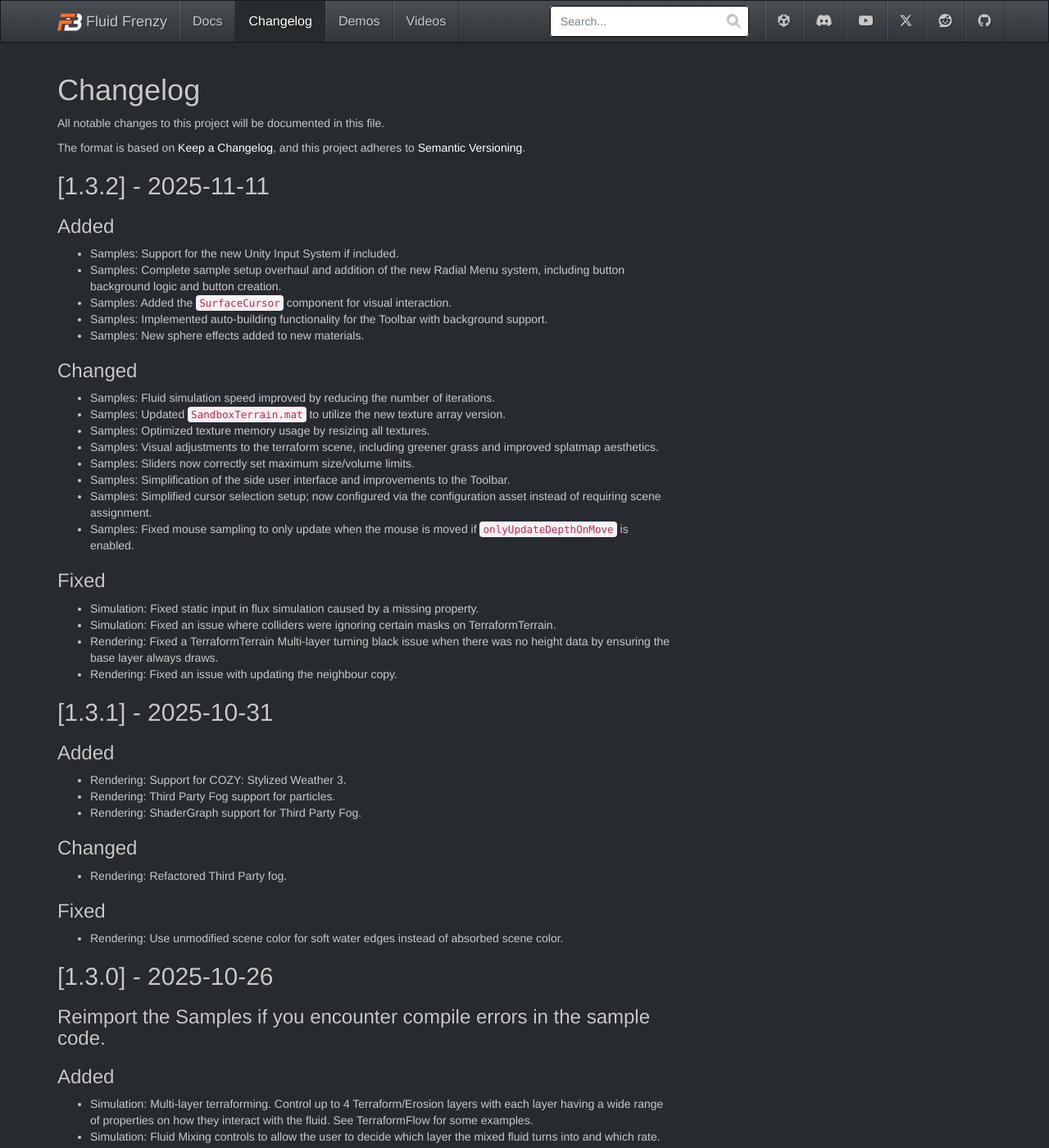
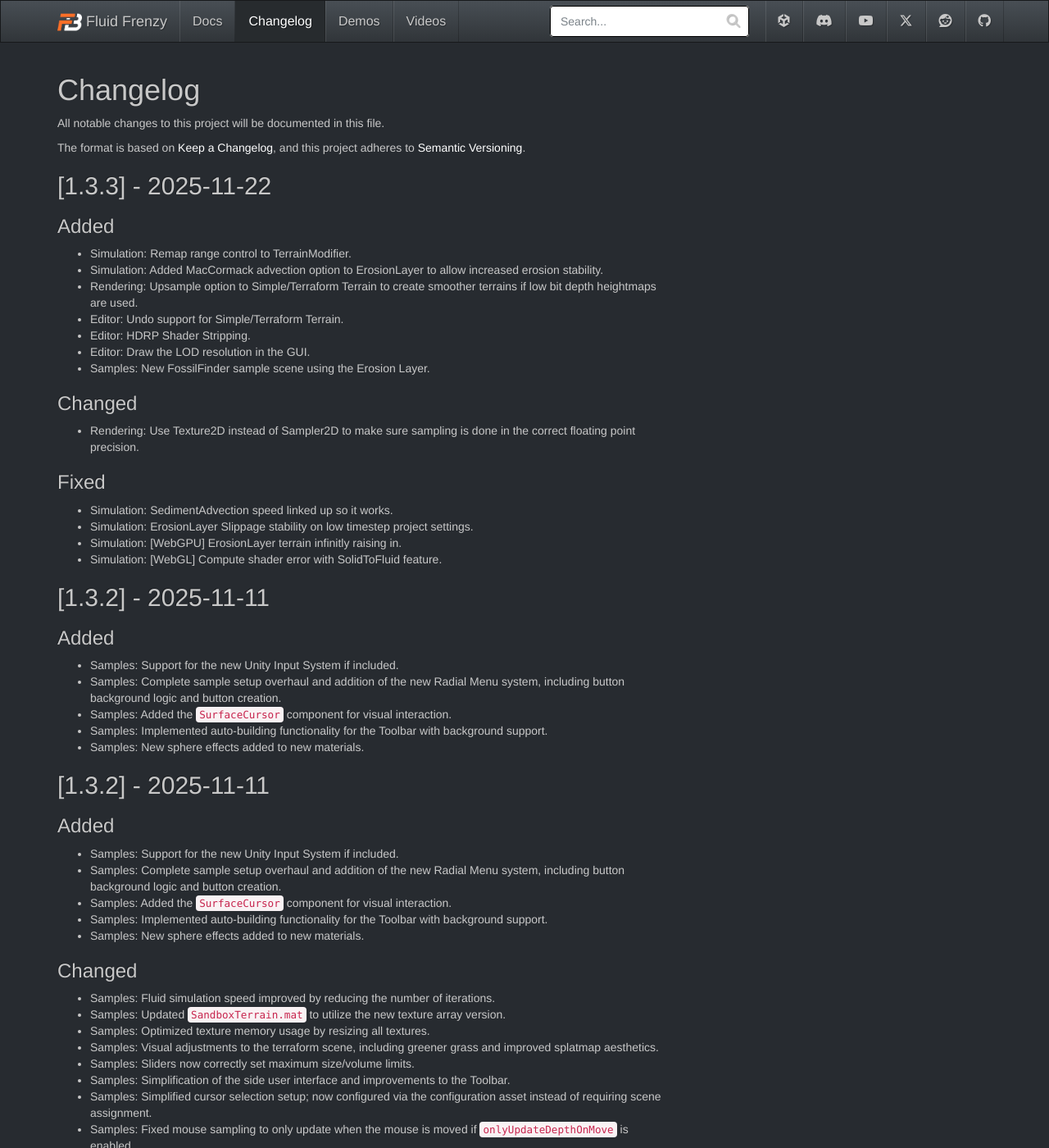
Before and after one commit to FrenzyByte/fluidfrenzy, a Jekyll site: the page built from _changelog/index.md, in a window 1280 px wide and 1400 px high. Shown: the whole window at 82% size. Built offline with Jekyll 4.4.1, drawn with Linux system fonts in a browser that asks for light colours.

Commit message:
v1.3.3 changelog.

```diff
--- a/_changelog/index.md
+++ b/_changelog/index.md
@@ -9,6 +9,35 @@ All notable changes to this project will be documented in this file.
 
 The format is based on [Keep a Changelog](https://keepachangelog.com/en/1.1.0/),
 and this project adheres to [Semantic Versioning](https://semver.org/spec/v2.0.0.html).
+
+## [1.3.3] - 2025-11-22
+
+### Added
+- Simulation: Remap range control to TerrainModifier.
+- Simulation: Added MacCormack advection option to ErosionLayer to allow increased erosion stability.
+- Rendering: Upsample option to Simple/Terraform Terrain to create smoother terrains if low bit depth heightmaps are used.
+- Editor: Undo support for Simple/Terraform Terrain.
+- Editor: HDRP Shader Stripping.
+- Editor: Draw the LOD resolution in the GUI.
+- Samples: New FossilFinder sample scene using the Erosion Layer.
+
+### Changed
+- Rendering: Use Texture2D instead of Sampler2D to make sure sampling is done in the correct floating point precision.
+
+### Fixed
+- Simulation: SedimentAdvection speed linked up so it works.
+- Simulation: ErosionLayer Slippage stability on low timestep project settings.
+- Simulation: [WebGPU] ErosionLayer terrain infinitly raising in.
+- Simulation: [WebGL] Compute shader error with SolidToFluid feature.
+
+## [1.3.2] - 2025-11-11
+
+### Added
+- Samples: Support for the new Unity Input System if included.
+- Samples: Complete sample setup overhaul and addition of the new Radial Menu system, including button background logic and button creation.
+- Samples: Added the `SurfaceCursor` component for visual interaction.
+- Samples: Implemented auto-building functionality for the Toolbar with background support.
+- Samples: New sphere effects added to new materials.
 
 ## [1.3.2] - 2025-11-11
 
```
